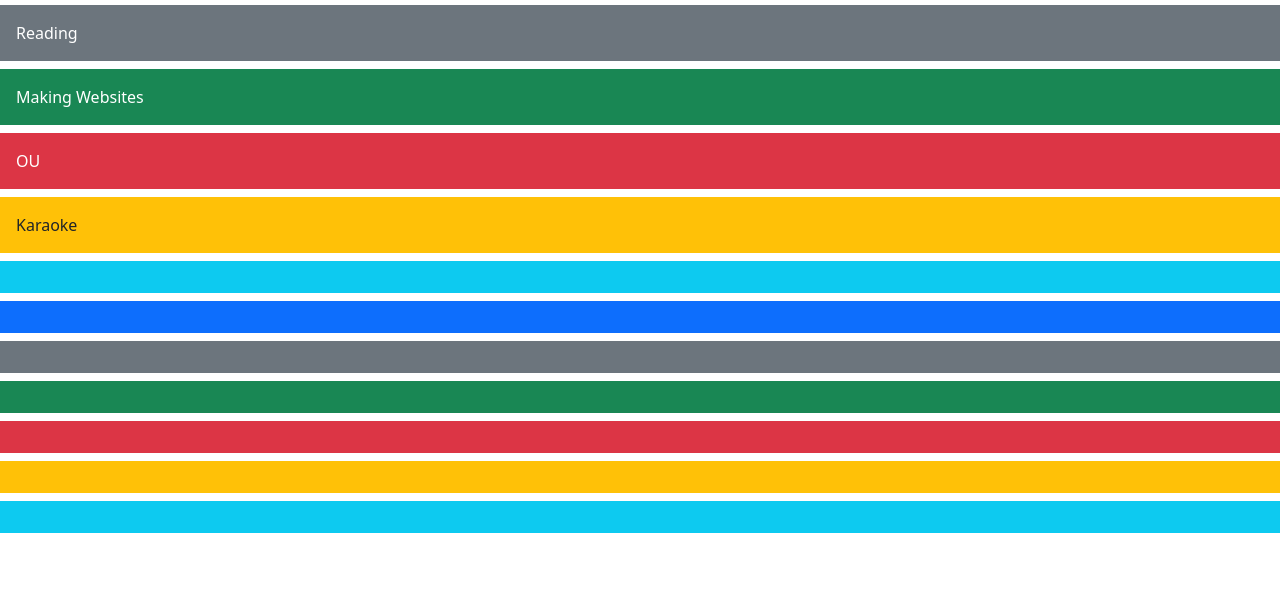
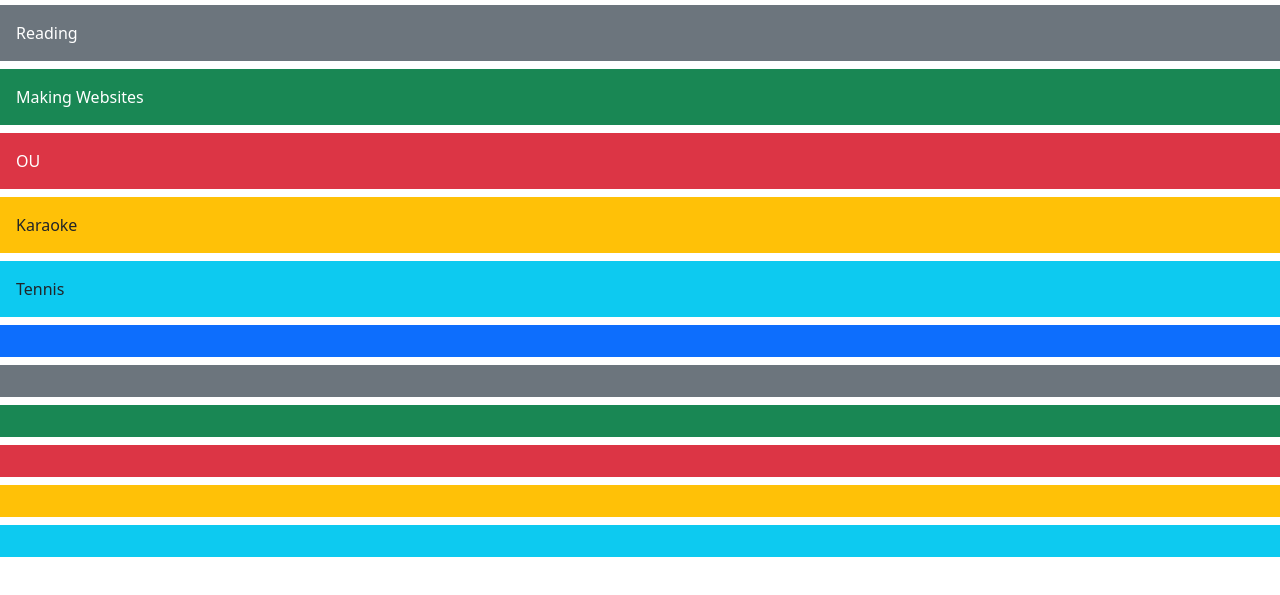
Before and after one commit to NicoleGoral/Hwk1, a plain HTML site: page page5.html in a window 1280 px wide. Shown: the part 171-766 px from the top of the page. Drawn offline with nearby package versions, Linux system fonts and the light colour scheme.

Commit message:
Update page5.html

```diff
--- a/page5.html
+++ b/page5.html
@@ -36,7 +36,7 @@
 <div class="p-3 mb-2 bg-success text-white">Making Websites</div>
 <div class="p-3 mb-2 bg-danger text-white">OU</div>
 <div class="p-3 mb-2 bg-warning text-dark">Karaoke</div>
-<div class="p-3 mb-2 bg-info text-dark"></div>
+<div class="p-3 mb-2 bg-info text-dark">Tennis</div>
 <div class="p-3 mb-2 bg-primary text-white"></div>
 <div class="p-3 mb-2 bg-secondary text-white"></div>
 <div class="p-3 mb-2 bg-success text-white"></div>
```
